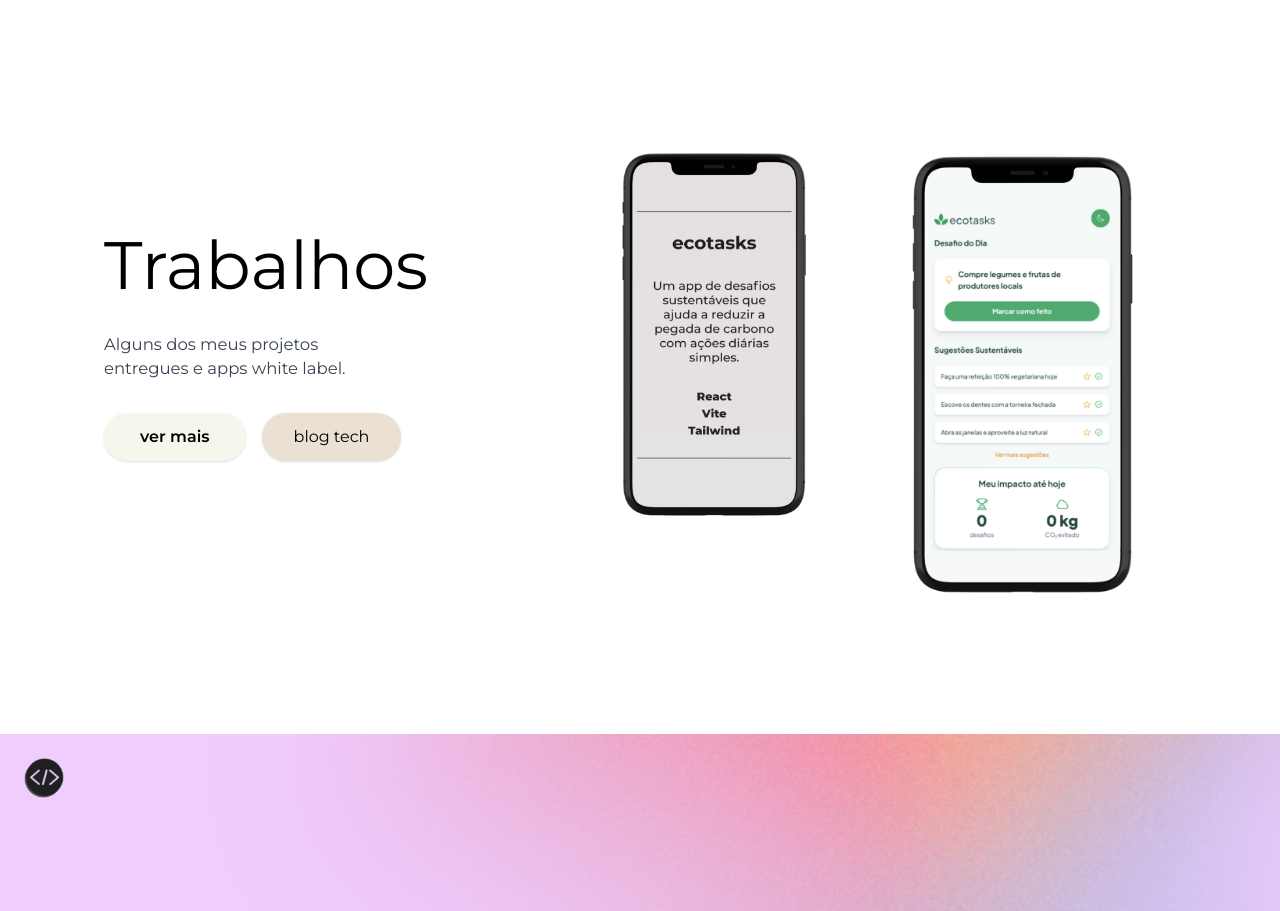
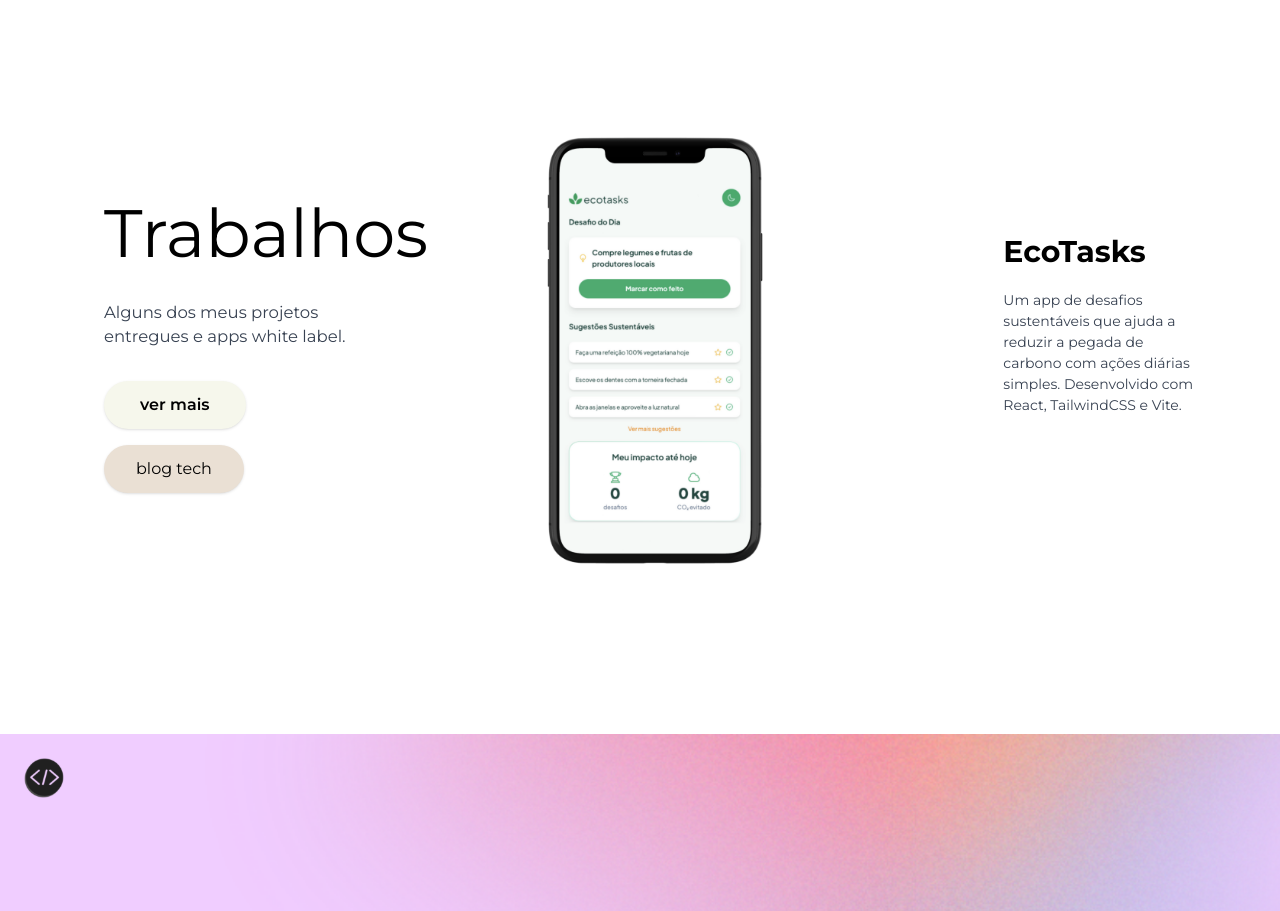
Before and after one commit to juliabacchi1/juliadev, a React (Vite) app: page / in a window 1280 px wide. Shown: the part 2466-3377 px from the top of the page. Built offline with nearby package versions, Linux system fonts and the light colour scheme; a web font is replaced by a local one.

Commit message:
Mudança na visualização do componente Techs.jsx

```diff
--- a/src/sections/Works.jsx
+++ b/src/sections/Works.jsx
@@ -3,28 +3,28 @@
 const Techs = () => {
   const projects = [
     {
-      img1: "/ecotasks-d.png",
-      img2: "/ecotasks-v.png",
-      link1: "https://github.com/juliabacchi1/ecotasks",
-      link2: "https://ecotasks.vercel.app/",
-      alt1: "Descrição ecotasks",
-      alt2: "Visualização ecotasks",
+      name: "EcoTasks",
+      description:
+        "Um app de desafios sustentáveis que ajuda a reduzir a pegada de carbono com ações diárias simples. Desenvolvido com React, TailwindCSS e Vite.",
+      view: "/ecotasks-v.png",
+      alt: "Visualização ecotasks",
+      link: "https://ecotasks.vercel.app/",
     },
     {
-      img1: "/rota-d.png",
-      img2: "/rota-v.png",
-      link1: "https://cero-phi.vercel.app/",
-      link2: "https://rotabaleiafranca.com.br/",
-      alt1: "Descrição Baleia Franca",
-      alt2: "Visualização Baleia Franca",
+      name: "Rota Baleia Franca",
+      description:
+        "Landing page institucional para rota turística no litoral de Santa Catarina. Design acessível, responsivo e com performance otimizada.",
+      view: "/rota-v.png",
+      alt: "Visualização Baleia Franca",
+      link: "https://rotabaleiafranca.com.br/",
     },
     {
-      img1: "/recipes-d.png",
-      img2: "/recipes-v.png",
-      link1: "https://github.com/juliabacchi1/recipes-generator",
-      link2: "https://recipes-generator-ai.netlify.app/",
-      alt1: "Descrição Recipes Generator",
-      alt2: "Visualização Recipes Generator",
+      name: "Recipes Generator",
+      description:
+        "Gerador de receitas com IA, onde o usuário insere ingredientes disponíveis e recebe sugestões criativas. Desenvolvido com React, OpenAI API e Netlify.",
+      view: "/recipes-v.png",
+      alt: "Visualização Recipes Generator",
+      link: "https://recipes-generator-ai.netlify.app/",
     },
   ];
 
@@ -34,20 +34,20 @@
     setIndex((prev) => (prev + 1) % projects.length);
   };
 
+  const { name, description, view, alt, link } = projects[index];
+
   return (
     <section
       id="works"
       className="fullscreen-section bg-white flex flex-col md:flex-row justify-between items-center"
     >
-      {/* Logo */}
       <div className="absolute top-0 left-0 px-6 py-6 z-10">
         <a href="#home" className="flex items-center">
           <img className="w-10 h-10 mr-2" src="logo.svg" alt="logo" />
         </a>
       </div>
 
-      {/* Texto */}
-      <div className="w-full md:w-[40%] px-0 md:px-6 my-20 md:my-2 md:mx-10 flex flex-col justify-center items-center md:items-start text-left mb-10 md:mb-0">
+      <div className="w-full md:w-[30%] px-0 md:px-6 my-20 md:my-2 md:mx-10 flex flex-col justify-center items-center md:items-start text-left mb-10 md:mb-0">
         <h2 className="text-[36px] md:text-[67px] px-10 mb-4">Trabalhos</h2>
         <p className="text-[16.5px] px-10 text-gray-700 mb-8 max-w-md">
           Alguns dos meus projetos <br /> entregues e apps white label.
@@ -67,26 +67,21 @@
         </div>
       </div>
 
-      {/* Imagens do projeto */}
-      <div className="w-full md:w-[60%] flex flex-col md:flex-row justify-center items-center gap-6 px-6">
-        <div className="w-full md:w-[40%] flex justify-center items-center">
-          <a href={projects[index].link1} target="_blank" rel="noreferrer">
-            <img
-              src={projects[index].img1}
-              alt={projects[index].alt1}
-              className="max-w-[80%] md:max-w-full h-auto object-contain"
-            />
-          </a>
-        </div>
-        <div className="w-full md:w-[60%] flex justify-center items-center">
-          <a href={projects[index].link2} target="_blank" rel="noreferrer">
-            <img
-              src={projects[index].img2}
-              alt={projects[index].alt2}
-              className="max-w-[80%] h-auto object-contain md:translate-y-10"
-            />
-          </a>
-        </div>
+      <div className="w-full md:w-[40%] flex justify-center items-center px-4 md:px-10 my-10 md:my-0">
+        <a href={link} target="_blank" rel="noreferrer">
+          <img
+            src={view}
+            alt={alt}
+            className="max-w-[80%] h-auto object-contain translate-y-4"
+          />
+        </a>
+      </div>
+
+      <div className="w-full md:w-[30%] px-10 md:px-20 flex flex-col justify-center items-center md:items-start text-left my-10 md:my-0">
+        <h2 className="text-[28px] md:text-[30px] font-bold mb-4">{name}</h2>
+        <p className="text-[16px] md:text-[14px] text-gray-700 mb-6">
+          {description}
+        </p>
       </div>
     </section>
   );
```
